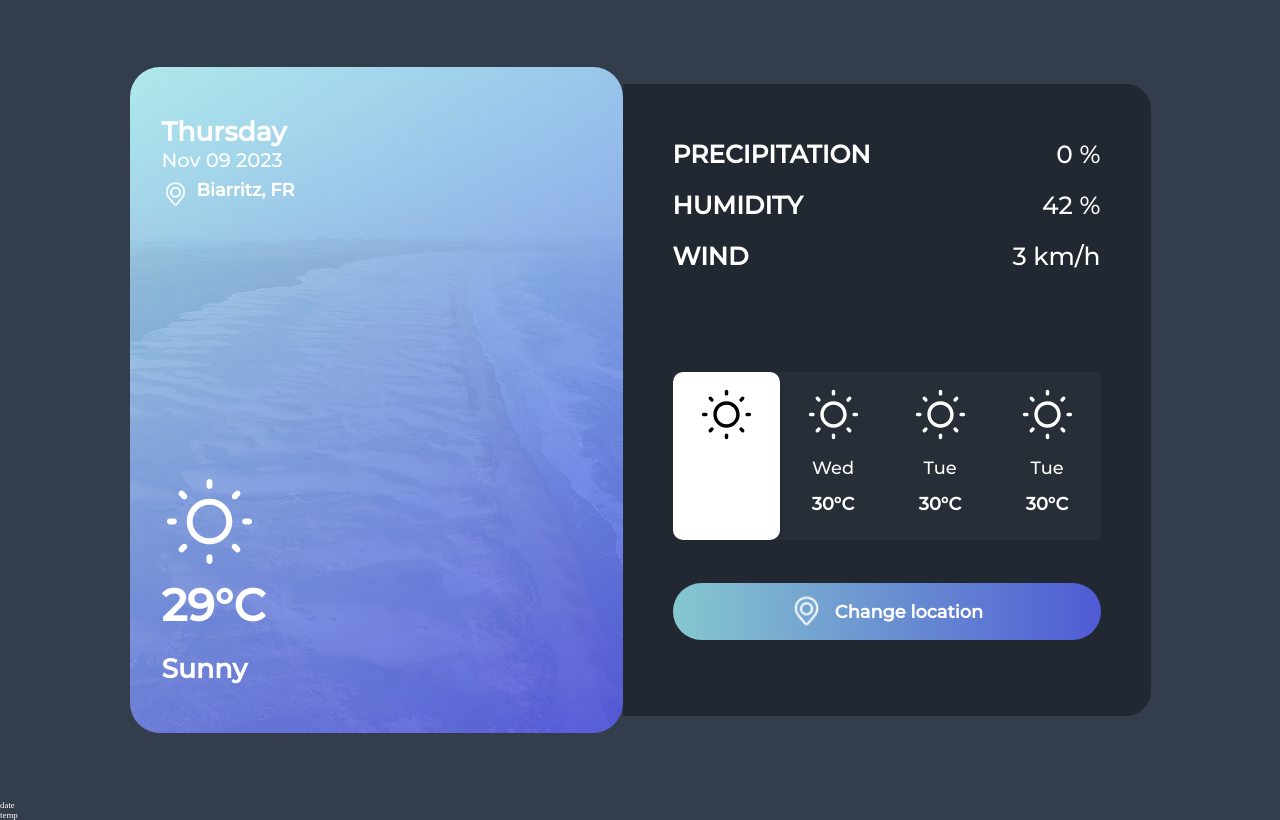
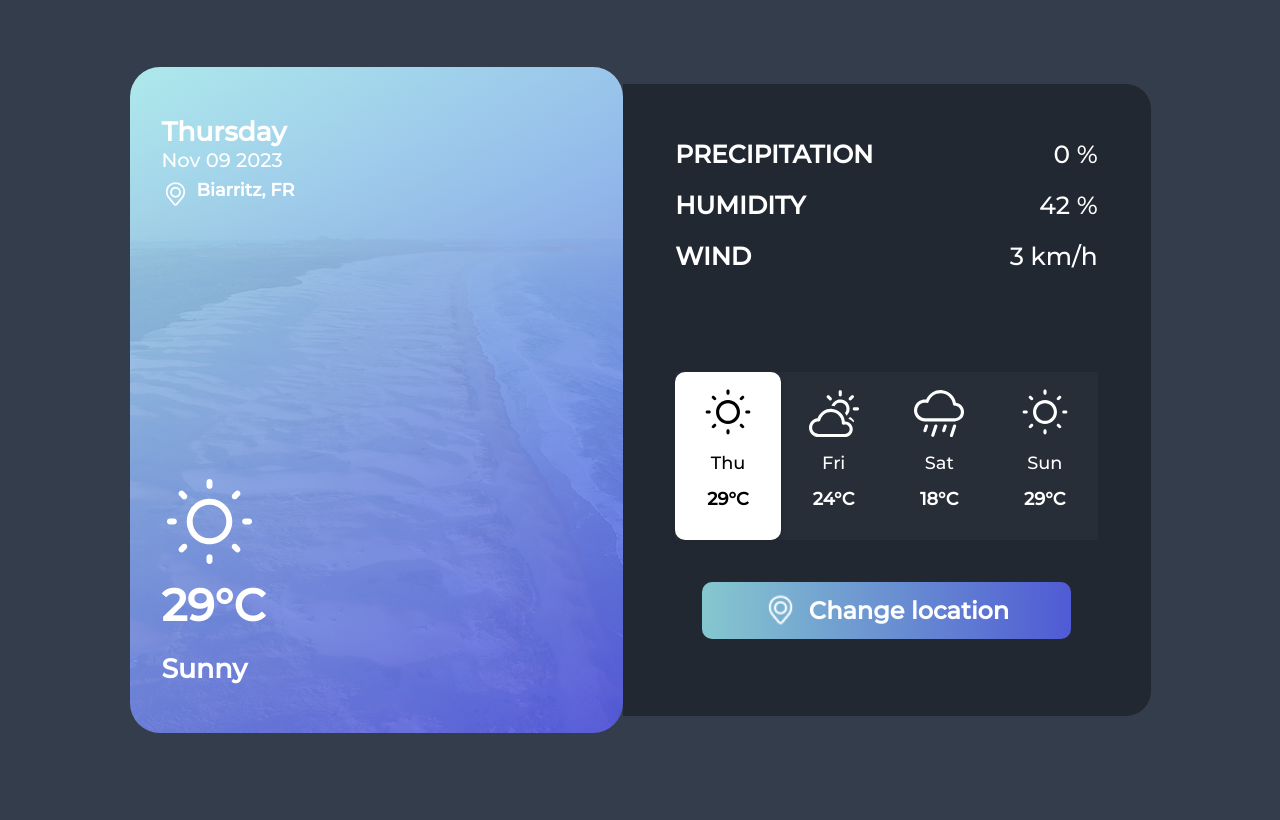
Before and after one commit to legkovoyg/Weathermap, a plain HTML site: page index.html in a window 1280 px wide. Drawn offline with Linux system fonts and the light colour scheme.

Commit message:
Перед парой

```diff
--- a/app.js
+++ b/app.js
@@ -1,3 +1,4 @@
+//JSON
 const locations = [
     {
       "id": 1,
@@ -15,7 +16,7 @@ const locations = [
         },
         {
           "id": 2,
-          "date": "Thu Nov 10 2023 18:21:45 GMT+0500 (Yekaterinburg Standard Time)",
+          "date": "Fri Nov 10 2023 18:21:45 GMT+0500 (Yekaterinburg Standard Time)",
           "weather": "cloudy",
           "temperature": 24,
           "precipitation": 5,
@@ -24,7 +25,7 @@ const locations = [
         },
         {
           "id": 3,
-          "date": "Thu Nov 11 2023 18:21:45 GMT+0500 (Yekaterinburg Standard Time)",
+          "date": "Sat Nov 11 2023 18:21:45 GMT+0500 (Yekaterinburg Standard Time)",
           "weather": "rainy",
           "temperature": 18,
           "precipitation": 10,
@@ -33,7 +34,7 @@ const locations = [
         },
         {
           "id": 4,
-          "date": "Thu Nov 12 2023 18:21:45 GMT+0500 (Yekaterinburg Standard Time)",
+          "date": "Sun Nov 12 2023 18:21:45 GMT+0500 (Yekaterinburg Standard Time)",
           "weather": "sunny",
           "temperature": 29,
           "precipitation": 4,
@@ -51,7 +52,7 @@ const locations = [
           "id": 1,
           "date": "Thu Nov 09 2023 18:21:45 GMT+0500 (Yekaterinburg Standard Time)",
           "weather": "sunny",
-          "temperature": 29,
+          "temperature": 220,
           "precipitation": 0,
           "humidity": 42,
           "wind": 3
@@ -94,7 +95,7 @@ const locations = [
           "id": 1,
           "date": "Thu Nov 09 2023 18:21:45 GMT+0500 (Yekaterinburg Standard Time)",
           "weather": "sunny",
-          "temperature": 29,
+          "temperature": 150,
           "precipitation": 0,
           "humidity": 42,
           "wind": 3
@@ -131,77 +132,72 @@ const locations = [
   ];
 
 
-  // console.log(locations);
 
+//Сбор инфы с JSON
   window.addEventListener('load', function() {
   const [currentLocation] = locations;
   const { name, country, days } = currentLocation;
   const [ firstDay ] = days;
-
-    console.log(days.length);
-
-  // console.log(days);
+//Переменные левый блок, верх
+  const LeftWeekElement = document.getElementById('week');
+  const LeftDateElement = document.getElementById('dateEl')
   const cityElement = document.getElementById('city');
   const countryElement = document.getElementById('country');
-    const weekElement = document.getElementById('week');
+//Переменные левый блок, низ
+  const LeftWeatherElementMark = document.getElementById('left-block__location-mark')
+  const LeftTempElement = document.getElementById('Temperature')
+  const LeftWeatherElement = document.getElementById('WeatherEl')
+//Переменные правый блок, верх
   const precipitationElement = document.getElementById('first-percent');
   const humidityElement = document.getElementById('second-percent');
   const windElement = document.getElementById('WindPercent');
-    const tempElement = document.getElementById('Temperature')
-    const weatherElement = document.getElementById('WeatherEl')
-    const dateElement = document.getElementById('dateEl')
-    const weatherDateElement=document.getElementById('weatherDateElement')
+
+//Weatherblock
    const daysContainer = this.document.querySelector('.right-block__weatherblock');
-    console.log(days.length);
+   days.forEach((day, index) => {
+    const { temperature, date, weather } = day;
+     const weekdayClassname = index !== 0 ? 'weatherblock__unit__week' : 'weatherblock_1st-unit__week';
+     const tempClassname = index!==0 ?'weatherblock__unit__temperature':'weatherblock_1st-unit__temperature';
+     const markClassname = index!==0 ? 'weatherblock__unit__mark':'weatherblock__1st-unit__mark';
+     const weekDayEl = createDivElement(weekdayClassname, date.slice(0,3));
+     const tempDayEl = createDivElement(tempClassname, temperature +'°C');
+     const image = document.createElement('img');
+          image.src= WeatherToMark(weather);
+          image.width=50;
+     const markDayEl = createDivElement(markClassname);
+           markDayEl.append(image)
+     const dayElname = index!==0?'right-block__weatherblock__unit':'right-block__weatherblock__1st-unit';
+     const dayEl = createDivElement(dayElname)
+     dayEl.append(markDayEl);
+     dayEl.append(weekDayEl);
+     dayEl.append(tempDayEl);
+     daysContainer.append(dayEl);
+   });
 
-      // days.forEach((day, index) => {
-      //   const { temperature, date } = day;
-      //   const weekdayClassname = index !== 0 ? 'weatherblock__unit__week' : 'right-block__weatherblock__1st-unit';
-
-      //   const weekDayEl = createDivElement(weekdayClassname, date);
-      //   const tempDayEl = createDivElement('weatherblock__unit__temperature', temperature);
-      //   const dayEl = createDivElement('right-block__weatherblock__unit');
-
-
-      //   dayEl.append(weekDayEl);
-      //   dayEl.append(tempDayEl);
-
-      //   daysContainer.append(dayEl);
-      // });
-
-
-
+//City Select
    const citySelectElement = this.document.getElementById('city-select');
-
    locations.forEach(location => {
     const option = document.createElement('option');
     option.innerText = `${location.name}, ${location.country}`;
     option.value = location.id;
-
+    console.log(option)
     citySelectElement.appendChild(option);
   })
+   const newCity = locations.find(location => location.id = citySelectElement.value);
+   const select = document.getElementById('city-select').selectedIndex;
+   console.log(select)
+   console.log(newCity);
+   console.log(citySelectElement)
 
-    console.log(citySelectElement.value);
-    const newCity = locations.find(location => location.id = citySelectElement.value);
-
+//Раскидывание данных по HTML
    if (cityElement) {
        cityElement.innerText = name;
    }
    if (countryElement) {
        countryElement.innerText = country;
    }
-    // if(weekElement) {
-    //   let needday = Object.entries(days[0]);
-    //   console.log(needday[6]);
-    //   let needday1 = needday[6]
-    //   console.log(needday1[1])
-
-
-    //   weekElement.innerText = Object.values(days[2]);
-    //   console.log(weekElement);
-    // };
-    if (weekElement){
-      weekElement.innerText = weekChanger(firstDay.date.slice(0,3))
+   if (LeftWeekElement){
+    LeftWeekElement.innerText = weekChanger(firstDay.date.slice(0,3))
      console.log(firstDay.date.slice(0,3))
    }
    if (precipitationElement) {
@@ -213,19 +209,20 @@ window.addEventListener('load', function() {
   if (windElement) {
     windElement.innerText = firstDay.wind + ' km/h';
   }
-    if (tempElement){
-      tempElement.innerText = firstDay.temperature + '°C'
+   if (LeftTempElement){
+    LeftTempElement.innerText = firstDay.temperature + '°C'
    }
-    if (weatherElement){
-      weatherElement.innerText=zaglav(firstDay.weather)
+   if (LeftWeatherElement){
+    LeftWeatherElement.innerText=zaglav(firstDay.weather)
    }
-    if (dateElement){
-      dateElement.innerText = firstDay.date.slice(4,15)
+   if (LeftDateElement){
+     LeftDateElement.innerText = firstDay.date.slice(4,15)
+   }
+   if (LeftWeatherElementMark){
    }
 
-
+//Модальное окно
   const modalElement = this.document.getElementById('first');
-
   if (modalElement) {
      document.querySelectorAll('.js-open-modal').forEach(button => {
       button.addEventListener('click', () => {
@@ -239,15 +236,16 @@ window.addEventListener('load', function() {
         modalElement.classList.add('closed');
       })
      })
-    }
-});
+   }});
 
+//Делает первую букву заглавной
   function zaglav(str) {
     const capitalize = str => str.charAt(0).toUpperCase() + str.slice(1);
     console.log(capitalize(str));
     return(capitalize(str))
   }
 
+//Возвращает полное название недели
   function weekChanger(str) {
     if (str=='Mon'){
       str=Monday
@@ -273,21 +271,7 @@ function weekChanger(str) {
     return str
   }
 
-// document.querySelector('left-block__location-place').innerHTML = '<span id="city"></span>, <span id="country"></span>'
-
-// var closebutton = document.getElementById('btn-close'),
-//   first = document.getElementById('first');
-
-
-  // closebutton.addEventListener('click', function() {
-  // first.classList.remove('opened');
-
-  // });
-
-// var openbutton = document.getElementById('btn'),
-//   second = document.getElementById('first')
-//   second.classList.add('opened')
-
+//Создание div элемента
   function createDivElement(className, innerText) {
     const el = document.createElement('div');
     el.classList.add(className);
@@ -298,3 +282,23 @@ function createDivElement(className, innerText) {
 
     return el;
   }
+
+//Отдает на погоду соответствующую иконку погоды
+  function WeatherToMark (weather){
+    if (weather == 'sunny')
+    {str ='./image/sunmark.svg'
+    console.log(weather)
+
+    }
+    else if (weather == 'rainy')
+    {str ='./image/rainymark.svg'
+    console.log(weather)
+
+    }
+    else if (weather == 'cloudy')
+    {str ='./image/cloudlymark.svg'
+    console.log(weather)
+
+    }
+    return str
+  };
--- a/index.html
+++ b/index.html
@@ -13,11 +13,6 @@
     </style>
 </head>
 <body>
-
-
-    <div></div>
-    <div></div>
-    <div></div>
 
 
     <div class = "container">
@@ -112,52 +107,9 @@
                 </div>
 
                 <div class="right-block__weatherblock">
-                    <div class="right-block__weatherblock__1st-unit">
-                        <div class = "weatherblock__1st-unit__mark">
-                            <img src="image/sunmark.svg" width="55px" height="55px" style ="filter:invert(1)">
-                        </div>
-                        <div class ="weatherblock_1st-unit__week">
-                            <span></span>
-                        </div>
-                        <div class = "weatherblock_1st-unit__temperature">
-                            <span id="Temperature"></span>
-                        </div>
-                    </div>
-                    <div class="right-block__weatherblock__unit">
-                        <div class = "weatherblock__unit__mark">
-                            <img src="image/sunmark.svg" width="55px" height="55px">
-                        </div>
-                        <div class ="weatherblock__unit__week">
-                            Wed
-                        </div>
-                        <div class = "weatherblock__unit__temperature">
-                            30°C
-                        </div>
-                    </div>
-                    <div class="right-block__weatherblock__unit">
-                        <div class = "weatherblock__unit__mark">
-                            <img src="image/sunmark.svg" width="55px" height="55px">
-                        </div>
-                        <div class ="weatherblock__unit__week">
-                            Tue
-                        </div>
-                        <div class = "weatherblock__unit__temperature">
-                            30°C
-                        </div>
-                    </div>
-                    <div class="right-block__weatherblock__unit">
-                        <div class = "weatherblock__unit__mark">
-                            <img src="image/sunmark.svg" width="55px" height="55px">
-                        </div>
-                        <div class ="weatherblock__unit__week">
-                            Tue
-                        </div>
-                        <div class = "weatherblock__unit__temperature">
-                            30°C
-                        </div>
-                    </div>
                 </div>
-                <button class="btn js-open-modal" id="changelocbutt">
+                </div>
+                <button class="Main-btn js-open-modal" id="changelocbutt">
                     <img src="image/locationmark.png" width="33px" height="33px">
                     Change location
             </button>
@@ -167,30 +119,6 @@
         </div>
 
     </div>
-
-
-
-
-    <div>
-        <div>date</div>
-        <div>temp</div>
-    </div>
-
-
-
     <script src="./app.js"></script>
-    <!-- <script>var button = document.getElementById('btn-close'),
-        first = document.getElementById('first'),
-        second = document.getElementById('btn');
-
-        button.addEventListener('click', function() {
-
-          // Закрываем первый поапа
-          first.classList.remove('opened');
-
-          // Открываем второй
-          second.classList.add('opened');
-        });
-      </script> -->
 </body>
 </html>
--- a/style/btn.css
+++ b/style/btn.css
@@ -1,12 +1,6 @@
 .btn {
     border:none;
-    background:none;
-    right: 20px;
-    top: 20px;
-    opacity: 1;
-    border: none;
-    opacity:0.7;
-    border-radius: 30px;
+    border-radius: 10px;
     background: linear-gradient(91deg, rgba(144, 217, 224, 0.90) 0.2%, rgba(84, 96, 230, 0.90) 100%);
     color: var(--whitec);
     font-family: Montserrat;
@@ -30,18 +24,44 @@
 }
 
 .btn--full-width {
-    width: 100%;
+    width: 70%;
+}
+.Main-btn{
+    border:none;
+    border-radius: 10px;
+    background: linear-gradient(91deg, rgba(144, 217, 224, 0.90) 0.2%, rgba(84, 96, 230, 0.90) 100%);
+    color: var(--whitec);
+    font-family: Montserrat;
+    font-size: 2em;
+    font-weight: 600;
+    opacity: 1;
+    display: inline-flex;
+    justify-content: center;
+    align-items: center;
+    padding: 12px;
+    gap: 12px;
+    cursor: pointer;
+    width:70%;
+    font-size: calc(2*var(--space-12));
 }
 
 @media screen and (max-width:1000px) {
 .btn{
     font-size: calc(2*(var(--space-12)));
+}}
+@media screen and (min-width:2000px) {
+    .Main-btn{
+        font-size:calc(3*var(--space-16))
+    }
+
 }
 
 
-}
 @media screen and (min-width:4000px){
     .btn {
         font-size: calc(4*(var(--space-16)));
     }
+    .Main-btn{
+        font-size:calc(4*(var(--space-16)));
+    }
 }
--- a/style/common.css
+++ b/style/common.css
@@ -23,6 +23,8 @@ body {
     margin: 0px;
     padding:0px;
     font-size: 0.69444444vw;
+    display: flex;
+    justify-content: center;
 }
 
 .container {
@@ -47,11 +49,8 @@ body {
 }
 @media screen and(min-width:2000px){
     .container{
-        height:100%;
+        height:auto;
         width:100%;
     }
 
 }
-@media screen and (min-width:4000px){
-
-}
--- a/style/right-block.css
+++ b/style/right-block.css
@@ -19,16 +19,17 @@
     font-style: normal;
     flex-basis:520px;
     aspect-ratio: 520/623;
+    align-items: center;
 
 }
 .right-block__divider {
     margin-top: 55px;
     margin-left: 50px;
     margin-right:50px;
-    margin-bottom:62px;
     display: flex;
     flex-direction: column;
     height:auto;
+    width:80%
 
 }
 
@@ -137,8 +138,7 @@
     justify-content: center;
     margin-bottom: 15px;
     margin-top:15px;
-    background-color: var(--whitec);;
-
+    filter:invert(1)
 
 }
 .weatherblock_1st-unit__week{
@@ -343,15 +343,15 @@
     font-size: calc(4*var(--space-16));
     }
     .weatherblock__unit__week{
-    font-size: calc(4*var(--space-16));
+    font-size: calc(3*var(--space-16));
     }
     .weatherblock__unit__temperature{
-    font-size: calc(4*var(--space-16));
+    font-size: calc(3*var(--space-16));
     }
     .weatherblock_1st-unit__week{
-    font-size: calc(5*var(--space-16));
+    font-size: calc(3*var(--space-16));
     }
     .weatherblock_1st-unit__temperature{
-    font-size: calc(4*var(--space-16));
+    font-size: calc(3*var(--space-16));
     }
 }
```
Also changed, not shown: image/cloudlymark.svg (added), image/rainymark.svg (added). Lines whose indentation alone changed are shown as unchanged.
